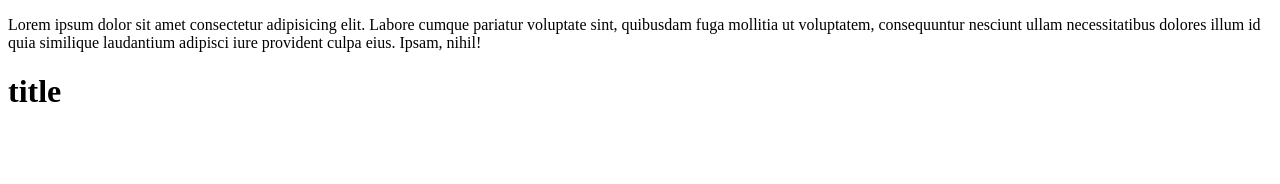
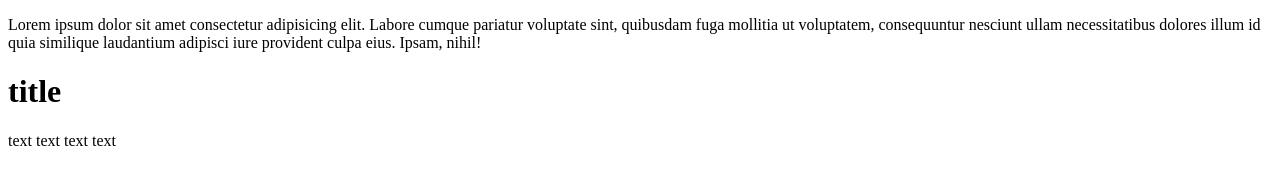
Before and after one commit to HannaKazakova/lessontest, a plain HTML site: page catalog.html in a window 1280 px wide. Drawn offline with Linux system fonts and the light colour scheme.

Commit message:
Update catalog.html
added text

```diff
--- a/catalog.html
+++ b/catalog.html
@@ -7,6 +7,7 @@
     <title>Document</title>
     <p>Lorem ipsum dolor sit amet consectetur adipisicing elit. Labore cumque pariatur voluptate sint, quibusdam fuga mollitia ut voluptatem, consequuntur nesciunt ullam necessitatibus dolores illum id quia similique laudantium adipisci iure provident culpa eius. Ipsam, nihil!</p>
     <h1>title</h1>
+    <p>text text text text<p>
 </head>
 <body>
 
```
